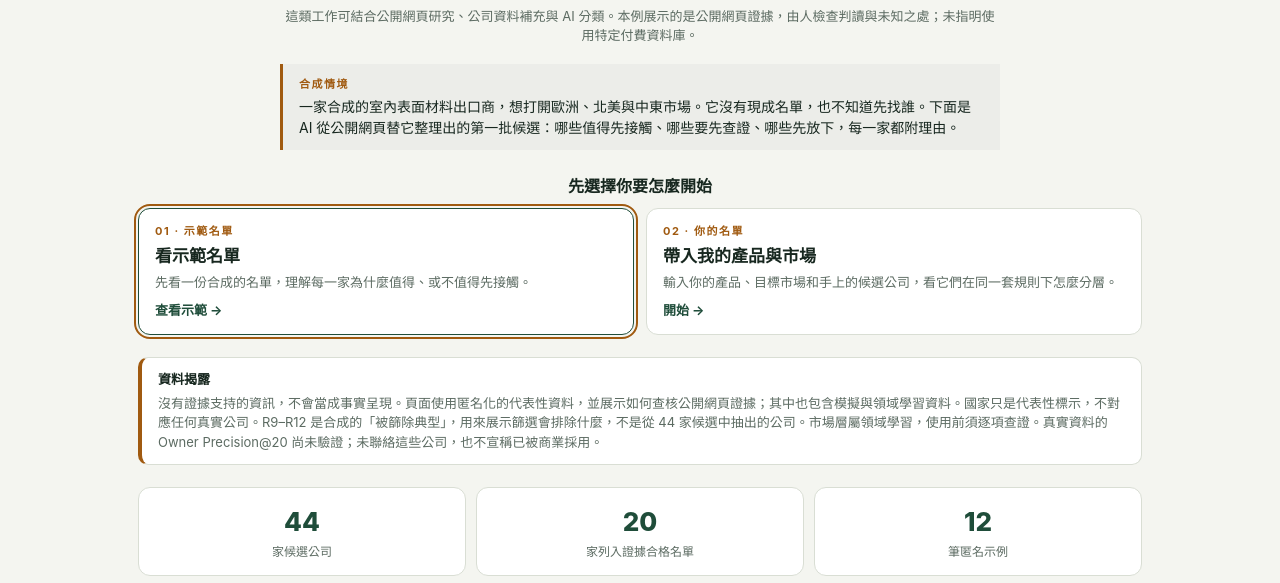
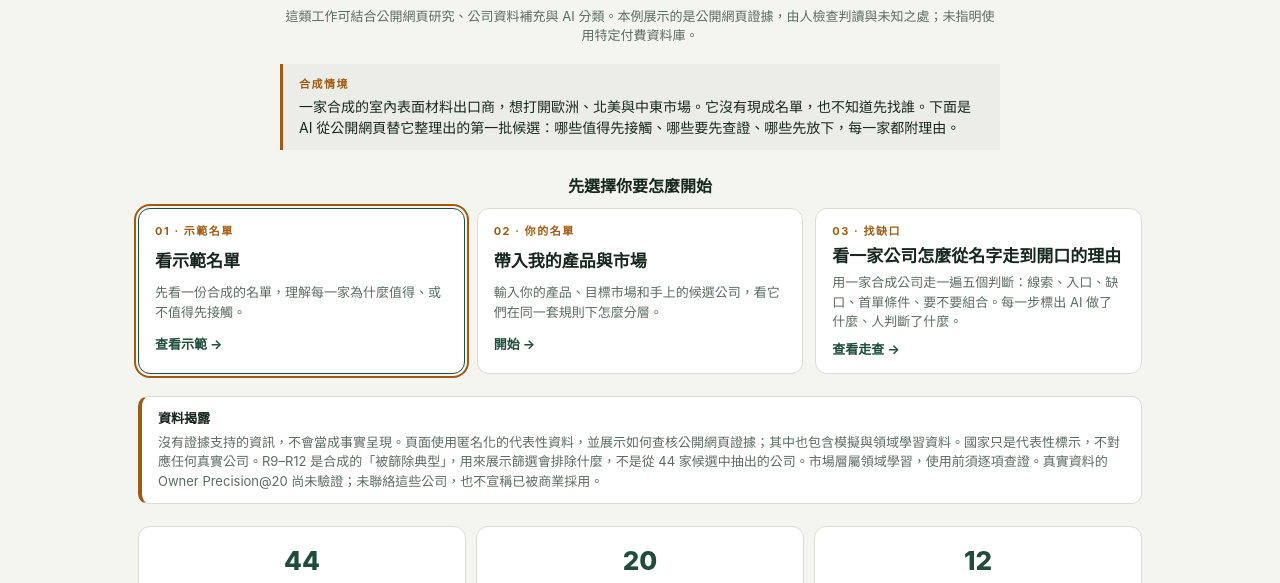
Before and after one commit to apchen1978/overseas-lead-discovery-demo, a plain HTML site: page index.html in a window 1280 px wide. Shown: the part 217-800 px from the top of the page. Drawn offline with Linux system fonts and the light colour scheme.

Commit message:
feat: add a find-the-gap walk-through as the third way to start
One synthetic company goes through five judgments (clue, entry point, gap,
first-order terms, bundle). Each step shows what the AI did and what a person
judged. It ends by contrasting a bare list with the same company once the gap
is known: a list gives a name, the gap gives a reason to speak.

Shows what each step judges, never how the data is found; no product
category, no copy-ready opening line, no figures. Existing modes unchanged.

Co-Authored-By: Claude Sonnet 5.5 <noreply@anthropic.com>
Claude-Session: https://claude.ai/code/session_01SdmhCVHfsDCQnZFhYnyenu

```diff
--- /dev/null
+++ b/gap-walk-copy.js
@@ -0,0 +1,146 @@
+/**
+ * gap-walk-copy.js — wording for the "find the gap" walk-through.
+ *
+ * One synthetic company is taken through five judgments: who it is, whom to
+ * approach, what gap it has, how to open the first order, and whether a repeated
+ * gap earns a bundle. Each step says what the AI did and what a person judged.
+ *
+ * Kept apart from the page so a test can check the rules that govern it: the page
+ * shows WHAT each step judges, never HOW the data is found; no product category,
+ * no opening line someone could copy, no claim about replies, meetings or orders.
+ */
+
+export const GAP_COPY = {
+  zh: {
+    modeTag: "03 · 找缺口",
+    modeTitle: "看一家公司怎麼從名字走到開口的理由",
+    modeBody: "用一家合成公司走一遍五個判斷：線索、入口、缺口、首單條件、要不要組合。每一步標出 AI 做了什麼、人判斷了什麼。",
+    modeCta: "查看走查",
+    heading: "從名字到開口的理由",
+    intro: "名單只給你名字。這裡用一家合成公司，示範五個判斷怎麼接起來，讓你看到：缺口，才是你可以開口的理由。",
+    disclosure: "合成公司，不是任何真實買家。每一步只示範「在判斷什麼」，不示範資料怎麼取得；沒有進行任何接觸，也不代表任何回覆、會議或訂單。",
+    company: "合成公司 N-07",
+    companyMeta: "進口與批發 · 中型市場 · 合成資料",
+    aiLabel: "AI 做了什麼",
+    humanLabel: "人判斷什麼",
+    resultLabel: "這一步得到",
+    stepWord: "步驟",
+    steps: [
+      {
+        title: "線索：這是誰？",
+        judging: "這家公司是買家，還是對手或設計事務所？",
+        ai: "從公開的通路線索倒推，整理出四家候選，並標出每一家的角色。",
+        human: "把製造商和設計事務所剔掉。名單上的職稱，不等於這家會向你進貨。",
+        result: "N-07 看起來是進口與批發。",
+        status: "待確認",
+      },
+      {
+        title: "入口：先找誰？",
+        judging: "誰看得到缺口，誰才下單？",
+        ai: "整理公開可見的職能與通用管道，不蒐集個人資料。",
+        human: "先從會比較供應商的角色問起，再往下單的人走。看得到缺口的人，不一定是簽單的人。",
+        result: "先接觸比較供應商的角色；簽單的人放在後面。",
+        status: "判斷",
+      },
+      {
+        title: "缺口：他們缺哪一段？",
+        judging: "對方的產品線有沒有一段是空的？空，是真的缺，還是故意不做？",
+        ai: "把公開的產品線讀過一遍，標出價位帶集中在哪、空在哪。",
+        human: "判斷這個洞值不值得問。高端線不一定缺第二線；多供應商的中價位商才常缺。",
+        result: "對方的線集中在高價位帶，中價位沒有貨。這是開口的理由，不是結論：要對方自己說了才算數。",
+        status: "待對方確認",
+      },
+      {
+        title: "首單條件：怎麼開始？",
+        judging: "第一次合作，用什麼條件開始，風險才切得夠小？",
+        ai: "整理這類買家常見的首單付款方式，並做初步的風險查核（不是信用報告）。",
+        human: "決定怎麼開：小批預付、分期，還是信用狀。條件越安全，越不容易嚇跑對方，也越不容易讓供應方吃虧。",
+        result: "首單條件待問：對方偏好哪一種。",
+        status: "待問",
+        linkLabel: "到利潤導航，比較不同條件下的現金壓力",
+      },
+      {
+        title: "組合：要不要升級？",
+        judging: "同一類缺口，是不是重複出現？",
+        ai: "把多家公司的缺口並排，找出重複的組合。",
+        human: "一家說過，不是規律。重複出現，才值得把幾個供應來源打包成一份。",
+        result: "目前只有 N-07 一家，先不升級，繼續累積。",
+        status: "先不做",
+      },
+    ],
+    contrastTitle: "名單給你的，和加上缺口之後多的",
+    listOnlyTitle: "只有名單",
+    listOnly: ["N-07", "Director", "（合成的）所在地"],
+    withGapTitle: "加上缺口之後",
+    withGap: ["這家是買家（待確認）", "先接觸的角色", "中價位帶沒有貨：開口的理由", "首單條件待問", "還不到組合"],
+    closing: "名單只給你名字，缺口才給你開口的理由。",
+    boundary: "這一頁不教怎麼取得資料來源，也不提供可以照抄的開場句；它只示範每一步在判斷什麼。",
+    cta: "帶入你自己的名單",
+  },
+  en: {
+    modeTag: "03 · Find the gap",
+    modeTitle: "See how one company goes from a name to a reason to speak",
+    modeBody: "One synthetic company, five judgments: clue, entry point, gap, first-order terms, and whether to bundle. Each step shows what the AI did and what a person judged.",
+    modeCta: "View the walk-through",
+    heading: "From a name to a reason to speak",
+    intro: "A list gives you a name. Here one synthetic company is taken through five judgments, so you can see that the gap is the reason you have to open the conversation.",
+    disclosure: "A synthetic company, not a real buyer. Each step shows what is being judged, not how the data is found. No contact was made and nothing here means a reply, a meeting or an order.",
+    company: "Synthetic company N-07",
+    companyMeta: "Import and wholesale · mid-size market · synthetic data",
+    aiLabel: "What the AI did",
+    humanLabel: "What a person judges",
+    resultLabel: "What this step gives you",
+    stepWord: "Step",
+    steps: [
+      {
+        title: "Clue: who is this?",
+        judging: "Is this company a buyer, or a competitor or a design studio?",
+        ai: "Worked back from public channel clues, shortlisted four candidates and marked the role of each.",
+        human: "Drop the makers and the design studios. A title on a list does not mean the company will buy from you.",
+        result: "N-07 looks like an importer and wholesaler.",
+        status: "To confirm",
+      },
+      {
+        title: "Entry point: whom first?",
+        judging: "Who can see the gap, and who actually places the order?",
+        ai: "Listed the publicly visible functions and general channels, with no personal data collected.",
+        human: "Start with the role that compares suppliers, then move toward whoever signs. The person who sees the gap is not always the one who signs.",
+        result: "Approach the role that compares suppliers first; the signer comes later.",
+        status: "Judgment",
+      },
+      {
+        title: "Gap: what are they missing?",
+        judging: "Is a part of their range empty? Is it a real gap, or a deliberate choice?",
+        ai: "Read the public range once through and marked where the price bands cluster and where they are empty.",
+        human: "Decide whether the hole is worth asking about. A premium line does not always lack a second line; a multi-supplier mid-market dealer often does.",
+        result: "Their range clusters in the high price band and has nothing in the middle. That is a reason to speak, not a conclusion: it only counts once they say so.",
+        status: "To be confirmed by them",
+      },
+      {
+        title: "First-order terms: how to start?",
+        judging: "For a first deal, which terms keep the risk small enough?",
+        ai: "Summarised the first-order payment terms common to this kind of buyer and ran a preliminary risk check (not a credit report).",
+        human: "Decide how to open: a small prepaid lot, staged payments or a letter of credit. The safer the terms, the less likely they scare the buyer, and the less likely the supplier is left exposed.",
+        result: "First-order terms still to ask: which one they prefer.",
+        status: "To ask",
+        linkLabel: "Compare the cash pressure of different terms in the profit navigator",
+      },
+      {
+        title: "Bundle: upgrade or not?",
+        judging: "Does the same kind of gap keep appearing?",
+        ai: "Put the gaps of several companies side by side to look for a repeated combination.",
+        human: "One company saying it is not a pattern. Only a repeat justifies packaging several sources into one offer.",
+        result: "Only N-07 so far, so no upgrade; keep collecting.",
+        status: "Not yet",
+      },
+    ],
+    contrastTitle: "What a list gives you, and what the gap adds",
+    listOnlyTitle: "A list only",
+    listOnly: ["N-07", "Director", "Location (synthetic)"],
+    withGapTitle: "With the gap",
+    withGap: ["This one is a buyer (to confirm)", "The role to approach first", "Nothing in the mid price band: a reason to speak", "First-order terms still to ask", "Not yet a bundle"],
+    closing: "A list gives you a name. The gap gives you a reason to speak.",
+    boundary: "This page does not teach how data sources are found and offers no opening line to copy; it only shows what each step judges.",
+    cta: "Bring my own list",
+  },
+};
--- a/index.html
+++ b/index.html
@@ -158,7 +158,7 @@
     /* mode chooser + bring-your-own list */
     .mode-screen { margin: 4px 0 22px; }
     .mode-title { font-size: 16px; margin: 0 0 10px; text-align: center; }
-    .mode-cards { display: grid; grid-template-columns: 1fr 1fr; gap: 12px; }
+    .mode-cards { display: grid; grid-template-columns: repeat(3, 1fr); gap: 12px; }
     .mode-card { text-align: left; font: inherit; color: inherit; background: #fff; border: 1px solid var(--line); border-radius: 12px; padding: 14px 16px; cursor: pointer; display: grid; gap: 4px; }
     .mode-card[aria-pressed="true"] { border-color: var(--forest); outline: 2px solid var(--forest); outline-offset: -2px; }
     .mode-card:focus-visible { outline: 2px solid var(--amber); outline-offset: 2px; }
@@ -192,7 +192,31 @@
     .own-result-row .angle { color: var(--muted); }
     .own-summary li { margin: 4px 0; font-size: 14px; }
     .own-before li { margin: 6px 0; font-size: 14px; }
-    @media (max-width: 640px) { .mode-cards { grid-template-columns: 1fr; } .own-grid { grid-template-columns: 1fr; } }
+    @media (max-width: 860px) { .mode-cards { grid-template-columns: 1fr; } }
+    @media (max-width: 640px) { .own-grid { grid-template-columns: 1fr; } }
+    /* find-the-gap walk-through */
+    .gap-steps { list-style: none; margin: 18px 0 0; padding: 0; display: grid; gap: 12px; }
+    .gap-step { background: #fff; border: 1px solid var(--line); border-radius: 14px; padding: 16px 18px; }
+    .gap-step-head { display: flex; align-items: baseline; justify-content: space-between; gap: 10px; flex-wrap: wrap; }
+    .gap-step-head h3 { margin: 0; font-size: 17px; }
+    .gap-step-no { font-size: 12px; font-weight: 700; letter-spacing: 0.08em; color: var(--muted); }
+    .gap-judging { margin: 6px 0 10px; font-size: 14px; color: var(--muted); }
+    .gap-who { display: grid; grid-template-columns: 1fr 1fr; gap: 10px; }
+    .gap-who > div { border-radius: 10px; padding: 10px 12px; font-size: 14px; }
+    .gap-who .gap-ai { background: #eef3f0; }
+    .gap-who .gap-human { background: #fbf7ee; }
+    .gap-who b { display: block; font-size: 12px; letter-spacing: 0.06em; text-transform: uppercase; color: var(--muted); margin-bottom: 3px; }
+    .gap-result { margin-top: 10px; padding: 9px 11px; border-left: 3px solid var(--amber); background: #fbf7ee; color: var(--forest); font-size: 14px; font-weight: 700; }
+    .gap-result b { display: block; font-size: 12px; letter-spacing: 0.06em; text-transform: uppercase; color: var(--muted); font-weight: 700; margin-bottom: 2px; }
+    .gap-link { display: inline-block; margin-top: 8px; font-size: 14px; font-weight: 600; }
+    .gap-contrast { display: grid; grid-template-columns: 1fr 1fr; gap: 12px; margin-top: 22px; }
+    .gap-contrast > div { background: #fff; border: 1px solid var(--line); border-radius: 14px; padding: 14px 16px; }
+    .gap-contrast > div:last-child { border-color: var(--forest); }
+    .gap-contrast h3 { margin: 0 0 8px; font-size: 14px; }
+    .gap-contrast ul { margin: 0; padding-left: 18px; font-size: 14px; }
+    .gap-note { border-left: 3px solid var(--amber); padding: 6px 0 6px 12px; color: var(--muted); font-size: 14px; }
+    .gap-closing { margin: 22px 0 0; font-size: 19px; font-weight: 800; color: var(--forest); }
+    @media (max-width: 640px) { .gap-who, .gap-contrast { grid-template-columns: 1fr; } }
     /* take-away brief */
     .brief { border: 1px solid var(--line); border-radius: 10px; background: #fff; padding: 18px 20px; margin-top: 12px; }
     .brief h2 { font-size: 20px; margin: 0 0 2px; }
@@ -275,6 +299,7 @@
       <div class="mode-cards">
         <button type="button" class="mode-card" id="mode-sample" data-mode="sample" aria-pressed="true"><span class="mode-tag"></span><strong class="mode-name"></strong><span class="mode-body"></span><span class="mode-cta"></span></button>
         <button type="button" class="mode-card" id="mode-own" data-mode="own" aria-pressed="false"><span class="mode-tag"></span><strong class="mode-name"></strong><span class="mode-body"></span><span class="mode-cta"></span></button>
+        <button type="button" class="mode-card" id="mode-gap" data-mode="gap" aria-pressed="false"><span class="mode-tag"></span><strong class="mode-name"></strong><span class="mode-body"></span><span class="mode-cta"></span></button>
       </div>
     </section>
 
@@ -312,6 +337,8 @@
       <span data-copy="flow6">收斂短名單</span>
     </div>
     </div>
+
+    <div id="view-gap" class="own" hidden></div>
 
     <div id="view-own" class="own" hidden>
       <h2 id="own-title"></h2>
@@ -365,6 +392,7 @@
     import { TIERS, rankRecords, summarize } from "./qualification.js";
     import { MAX_COMPANIES, OPTIONS, ANGLE_FIELDS, blankCompany, rankOwn, summarizeOwn, marketPlan, countryCodes } from "./own-list.js";
     import { OWN_COPY, SAMPLE_COMPANIES } from "./own-list-copy.js";
+    import { GAP_COPY } from "./gap-walk-copy.js";
     import { BRIEF_COPY } from "./own-brief-copy.js";
     import { buildBrief, briefToMarkdown } from "./own-brief.js";
 
@@ -700,15 +728,16 @@
       state.mode = mode;
       document.getElementById("view-sample").hidden = mode !== "sample";
       document.getElementById("view-own").hidden = mode !== "own";
+      document.getElementById("view-gap").hidden = mode !== "gap";
       for (const card of document.querySelectorAll(".mode-card")) card.setAttribute("aria-pressed", String(card.dataset.mode === mode));
       history.replaceState(null, "", `${location.pathname}${location.search}#mode-${mode}`);
-      if (scroll) document.getElementById(mode === "own" ? "view-own" : "view-sample").scrollIntoView({ behavior: "smooth", block: "start" });
+      if (scroll) document.getElementById(mode === "own" ? "view-own" : mode === "gap" ? "view-gap" : "view-sample").scrollIntoView({ behavior: "smooth", block: "start" });
     }
 
     function renderModeCards() {
       const c = oc();
       document.getElementById("mode-title").textContent = c.modeTitle;
-      for (const [id, tag, name, body, cta] of [["mode-sample", c.modeSampleTag, c.modeSampleTitle, c.modeSampleBody, c.modeSampleCta], ["mode-own", c.modeOwnTag, c.modeOwnTitle, c.modeOwnBody, c.modeOwnCta]]) {
+      for (const [id, tag, name, body, cta] of [["mode-sample", c.modeSampleTag, c.modeSampleTitle, c.modeSampleBody, c.modeSampleCta], ["mode-gap", GAP_COPY[lang].modeTag, GAP_COPY[lang].modeTitle, GAP_COPY[lang].modeBody, GAP_COPY[lang].modeCta], ["mode-own", c.modeOwnTag, c.modeOwnTitle, c.modeOwnBody, c.modeOwnCta]]) {
         const card = document.getElementById(id);
         card.querySelector(".mode-tag").textContent = tag;
         card.querySelector(".mode-name").textContent = name;
@@ -819,7 +848,30 @@
       URL.revokeObjectURL(url);
     }
 
-    function renderOwn() { renderModeCards(); renderOwnStatic(); renderOwnCompanies(); renderOwnResult(); renderOwnPlan(); }
+    function renderGap() {
+      const g = GAP_COPY[lang];
+      const li = (items) => items.map((item) => `<li>${esc(item)}</li>`).join("");
+      document.getElementById("view-gap").innerHTML = `
+        <h2 id="gap-title">${esc(g.heading)}</h2>
+        <p>${esc(g.intro)}</p>
+        <p class="gap-note">${esc(g.disclosure)}</p>
+        <p><strong>${esc(g.company)}</strong> · ${esc(g.companyMeta)}</p>
+        <ol class="gap-steps">${g.steps.map((step, i) => `
+          <li class="gap-step">
+            <div class="gap-step-head"><h3>${esc(step.title)}</h3><span class="gap-step-no">${esc(g.stepWord)} ${i + 1} / ${g.steps.length} · ${esc(step.status)}</span></div>
+            <p class="gap-judging">${esc(step.judging)}</p>
+            <div class="gap-who"><div class="gap-ai"><b>${esc(g.aiLabel)}</b>${esc(step.ai)}</div><div class="gap-human"><b>${esc(g.humanLabel)}</b>${esc(step.human)}</div></div>
+            <div class="gap-result"><b>${esc(g.resultLabel)}</b>${esc(step.result)}</div>
+            ${step.linkLabel ? `<a class="gap-link" href="https://apchen1978.github.io/trade-profit-navigator-demo/?case=gulf-001" target="_blank" rel="noopener noreferrer">${esc(step.linkLabel)} →</a>` : ""}
+          </li>`).join("")}</ol>
+        <h2>${esc(g.contrastTitle)}</h2>
+        <div class="gap-contrast"><div><h3>${esc(g.listOnlyTitle)}</h3><ul>${li(g.listOnly)}</ul></div><div><h3>${esc(g.withGapTitle)}</h3><ul>${li(g.withGap)}</ul></div></div>
+        <p class="gap-closing">${esc(g.closing)}</p>
+        <p class="gap-note">${esc(g.boundary)}</p>
+        <p><button type="button" class="chip" id="gap-to-own">${esc(g.cta)} →</button></p>`;
+      document.getElementById("gap-to-own").addEventListener("click", () => setMode("own", { scroll: true }));
+    }
+    function renderOwn() { renderModeCards(); renderGap(); renderOwnStatic(); renderOwnCompanies(); renderOwnResult(); renderOwnPlan(); }
 
     const ownRoot = document.getElementById("view-own");
     ownRoot.addEventListener("change", (e) => {
@@ -865,7 +917,7 @@
     document.getElementById("lang-switch").addEventListener("click", () => { lang = lang === "zh" ? "en" : "zh"; render(); renderOwn(); });
     render();
     renderOwn();
-    setMode(location.hash === "#mode-own" ? "own" : "sample");
+    setMode(location.hash === "#mode-own" ? "own" : location.hash === "#mode-gap" ? "gap" : "sample");
   </script>
 </body>
 </html>
```
Also changed, not shown: gap-walk.test.mjs (added, +45 -0 lines).
